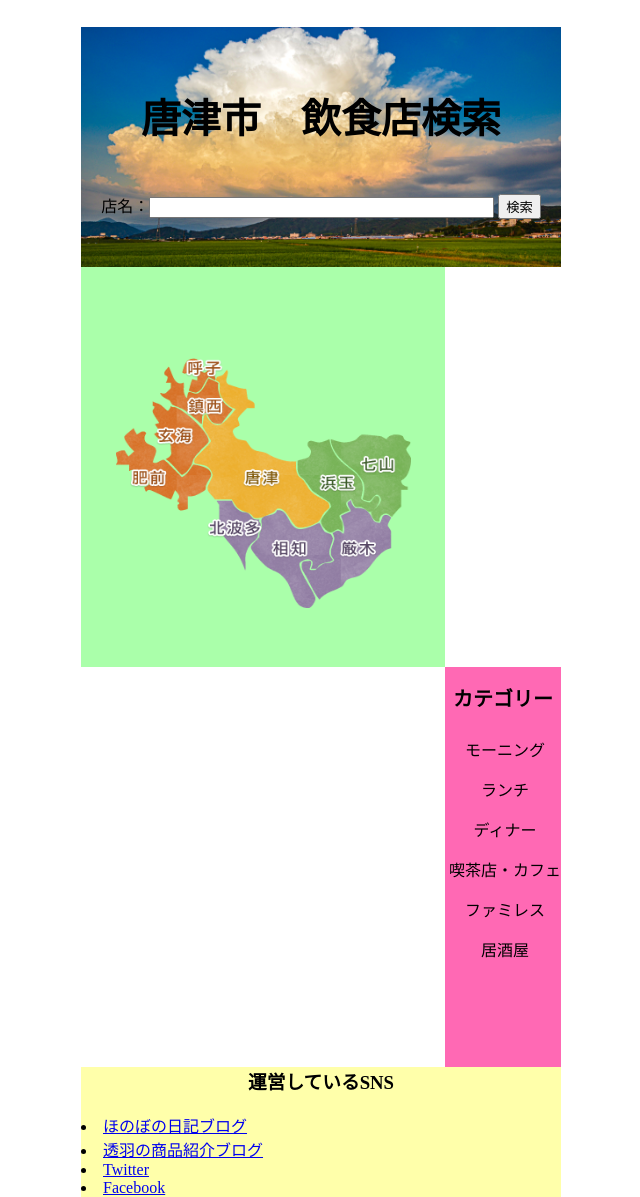
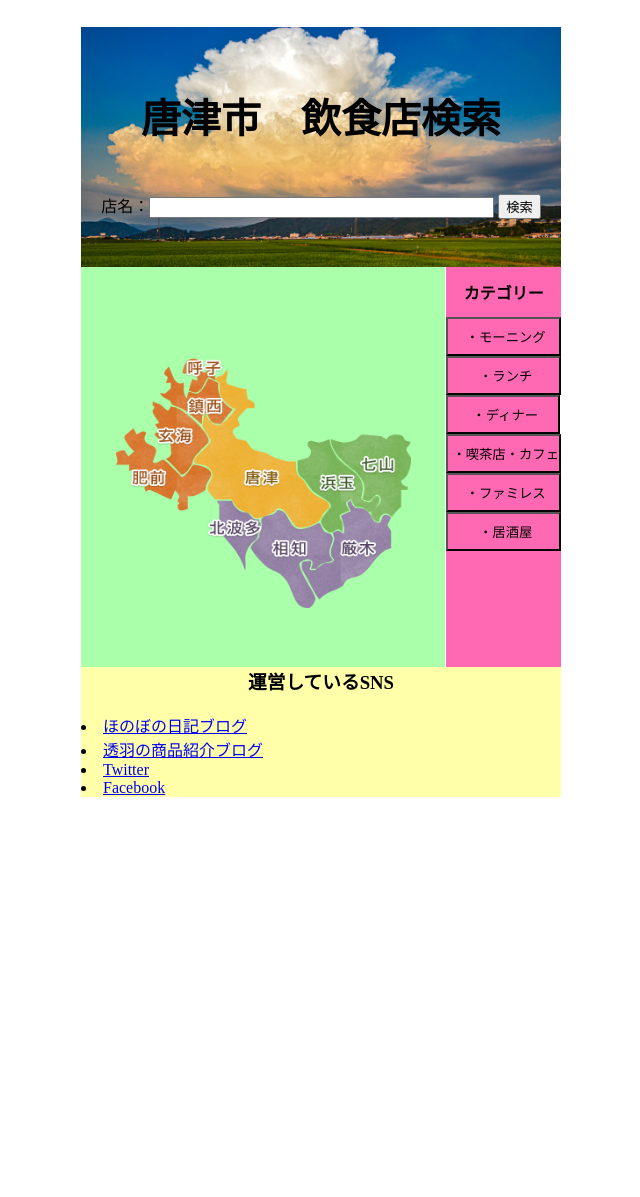
Before and after one commit to touwa0820/Django-Book, a Django app: template private_diary/diary/templates/index.html in a window 1280 px wide. Shown: the whole page, without its empty margins (319-959 px from the left). After the commit the page ends 797 px from the top, so only its background shows below. Run offline with Django 3.2, Linux system fonts and the light colour scheme; the template is opened without the code that fills it, so the values that code supplies are empty.

Commit message:
homepage

```diff
--- a/private_diary/diary/templates/index.html
+++ b/private_diary/diary/templates/index.html
@@ -14,9 +14,10 @@
                     <h1 class="title_1">
                         唐津市　飲食店検索
                     </h1>
-                    <form action="cgi-bin/abc.cgi" method="post">
-                        <p>店名：<input type="text" name="namae" size="40" maxlength="20">
-                        <input type="submit" value="検索">
+                    <form method="get">
+                        <p>
+                            店名：<input type="text" name="namae" size="40" maxlength="20">
+                            <input type="submit" value="検索">
                         </p>
                     </form>
                 </div>
@@ -33,28 +34,31 @@
                     <h2>
                         カテゴリー
                     </h2>
-                    <div class="boxBody">
-                        <ul>
-                            <li>
-                                モーニング
-                            </li>
-                            <li>
-                                ランチ
-                            </li>
-                            <li>
-                                ディナー
-                            </li>
-                            <li>
-                                喫茶店・カフェ
-                            </li>
-                            <li>
-                                ファミレス
-                            </li>
-                            <li>
-                                居酒屋
-                            </li>
-                        </ul>
-                    </div>
+                    <form method="get">
+                        <div class="boxBody">
+                            <ul>
+                                <button>
+                                ・モーニング
+                                </button>
+                                <button>
+                                ・ランチ
+                                </button>
+                                <button>
+                                ・ディナー
+                                </button>
+                                <button>
+                                ・喫茶店・カフェ
+                                </button>
+                                <button>
+                                ・ファミレス
+                                </button>
+                                <button>
+                                ・居酒屋
+                                </button>
+                            </ul>
+                        </div>
+
+                    </form>
                 </div>
             </div>
         </side>
--- a/private_diary/diary/templates/stylesheet.css
+++ b/private_diary/diary/templates/stylesheet.css
@@ -46,7 +46,7 @@
 #side .box h2 {
 	text-align: center;
 	color: #000;
-	font-size: 20px;
+	font-size: 16px;
 }
 
 #side .box .boxBody {
@@ -60,7 +60,8 @@
 	padding: 0;
 }
 
-#side .box .boxBody ul li {
+#side .box .boxBody ul button{
+  display: list-item;
 	padding: 8px 0 8px 4px;
   list-style: none;
   text-align: center;
--- a/private_diary/diary/views.py
+++ b/private_diary/diary/views.py
@@ -4,3 +4,6 @@
 
 class IndexView(generic.TemplateView):
     template_name = "index.html"
+
+    def get(self,request,*args,**kwatgs):
+        return render(request,"index.html")
```
